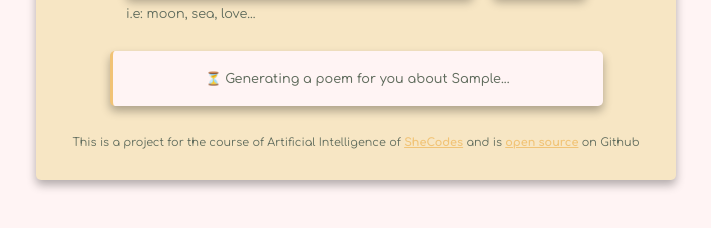
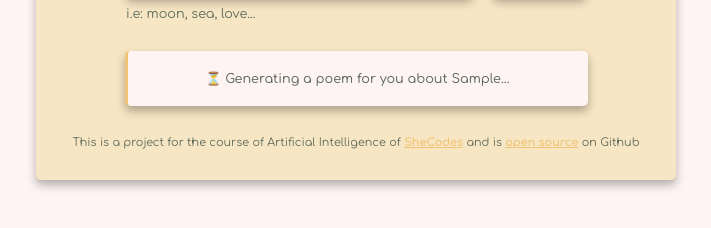
Before and after one commit to estefaniaramirezmnt/spanish-poem-generator, a plain HTML site: page index.html in a window 1280 px wide. Both pictures are taken after typing "Sample" into the empty fields and a click on the input "Generate". Shown: the part 200-428 px from the top of the page, without its empty margins (284-995 px from the left). Drawn offline with nearby package versions, Linux system fonts and the light colour scheme.

Commit message:
Added final changes to css file

```diff
--- a/src/style.css
+++ b/src/style.css
@@ -93,7 +93,7 @@ form input {
     box-shadow: var(--box-shadow);
     font-family: 'Caveat', cursive;
     margin: 30px auto;
-    max-width: 75%;
+    max-width: 70%;
     padding: 20px;
 }
 
```
